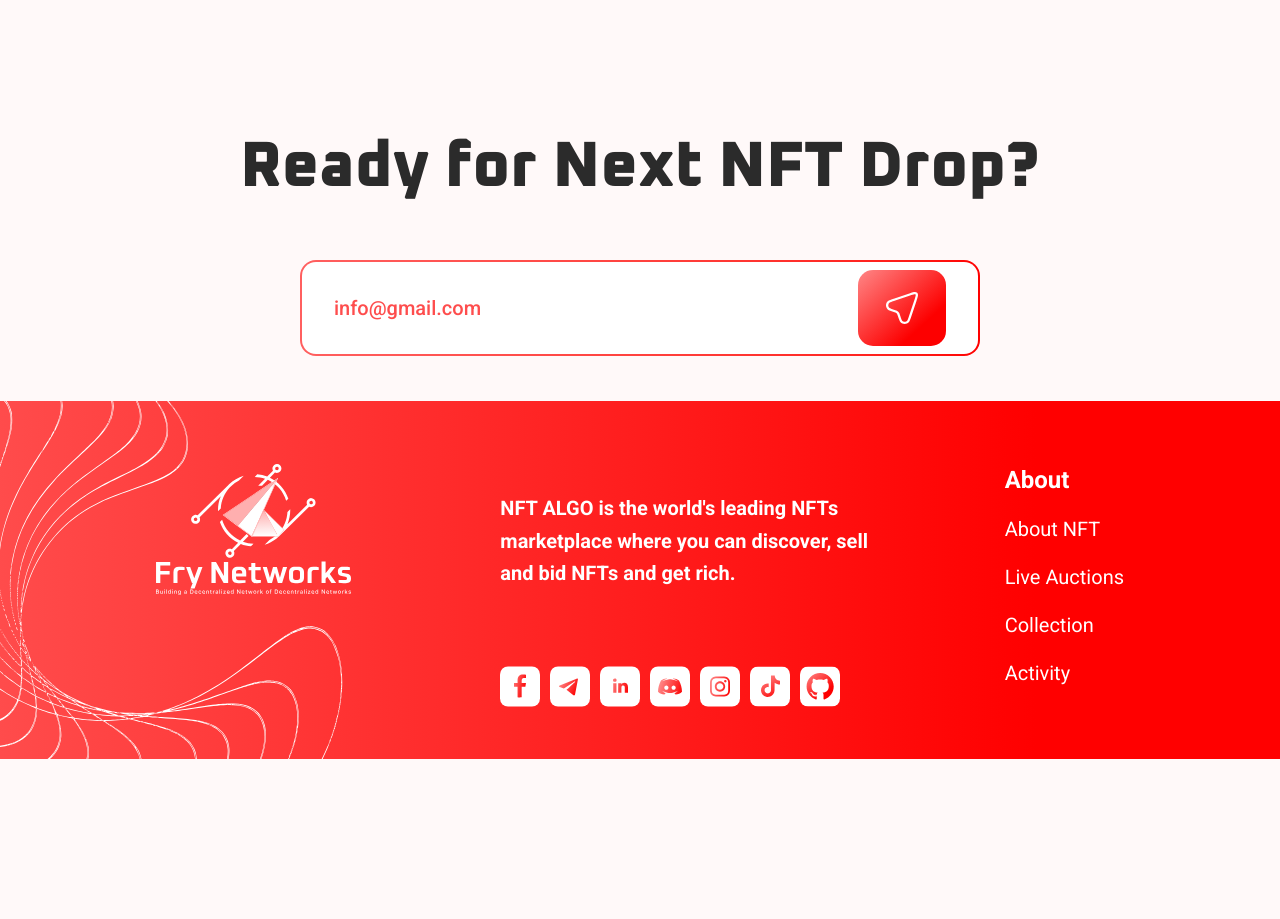
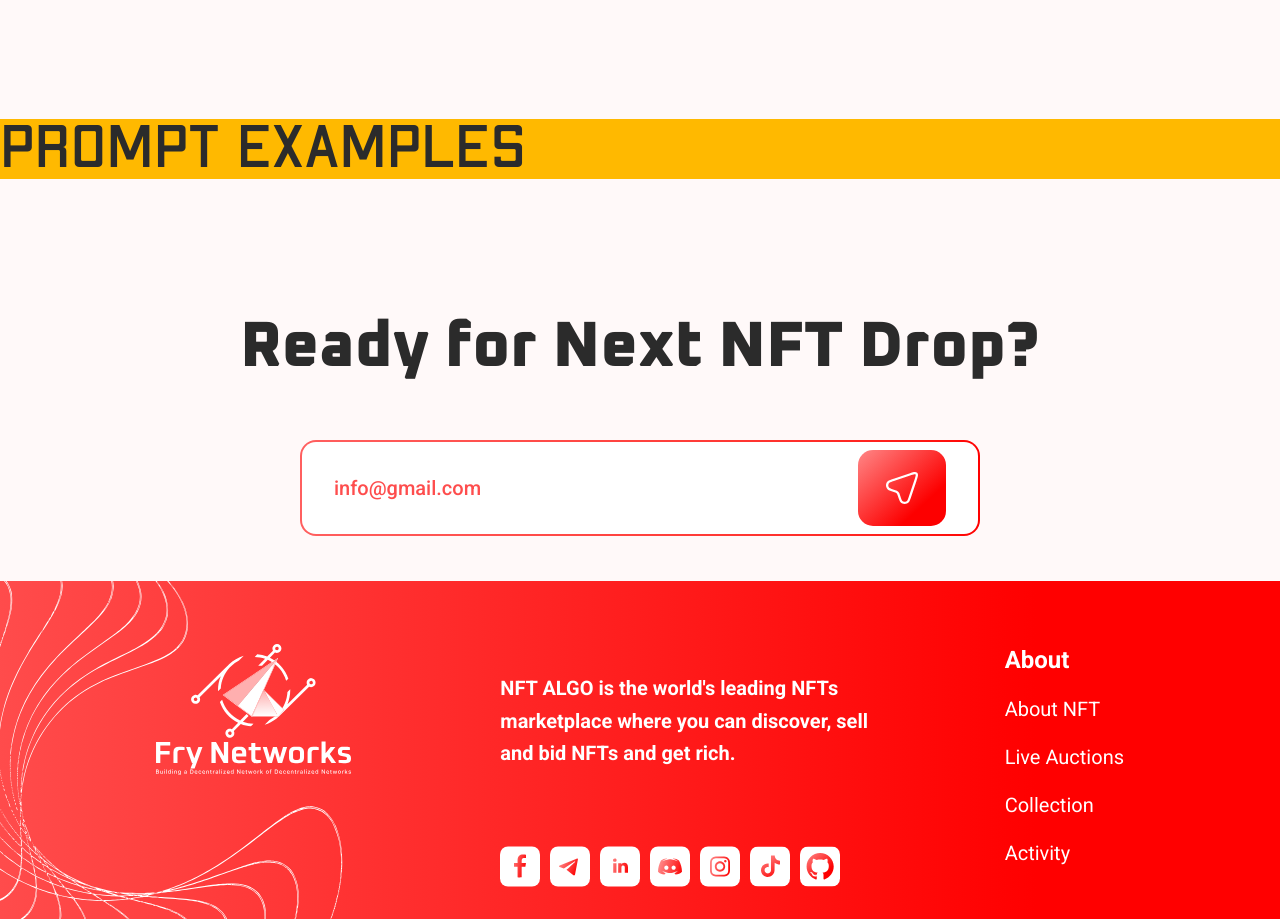
Before and after one commit to muznahrehman21/NFT, a React (Vite) app: page /second in a window 1280 px wide. Shown: the part 1111-2030 px from the top of the page. Before the commit the page ends 1894 px from the top, so only its background shows below. Built offline with nearby package versions, Linux system fonts and the light colour scheme.

Commit message:
Prompt.jsx initiated

```diff
--- /dev/null
+++ b/src/components/Prompt.jsx
@@ -0,0 +1,15 @@
+import React from "react";
+
+function Prompt() {
+  return (
+    <div className="flex flex-col bg-amber-400 w-7xl">
+      <div className="flex justify-start items-center">
+        <h1 className="font-apex font-normal text-[#2B2B2B] text-6xl">
+          PROMPT EXAMPLES{" "}
+        </h1>
+      </div>
+    </div>
+  );
+}
+
+export default Prompt;
--- a/src/pages/second/SecondPage.jsx
+++ b/src/pages/second/SecondPage.jsx
@@ -2,6 +2,7 @@ import React from "react";
 import Master from "../../components/Master";
 import MasterArt from "../../components/MasterArt";
 import InputMaster from "../../components/inputmaster";
+import Prompt from "../../components/Prompt";
 
 function SecondPage() {
   return (
@@ -11,6 +12,9 @@ function SecondPage() {
       <div className="flex justify-center mt-5">
         <InputMaster />
       </div>
+      <div className="flex justify-center mt-30">
+        <Prompt />
+      </div>
     </div>
   );
 }
```
